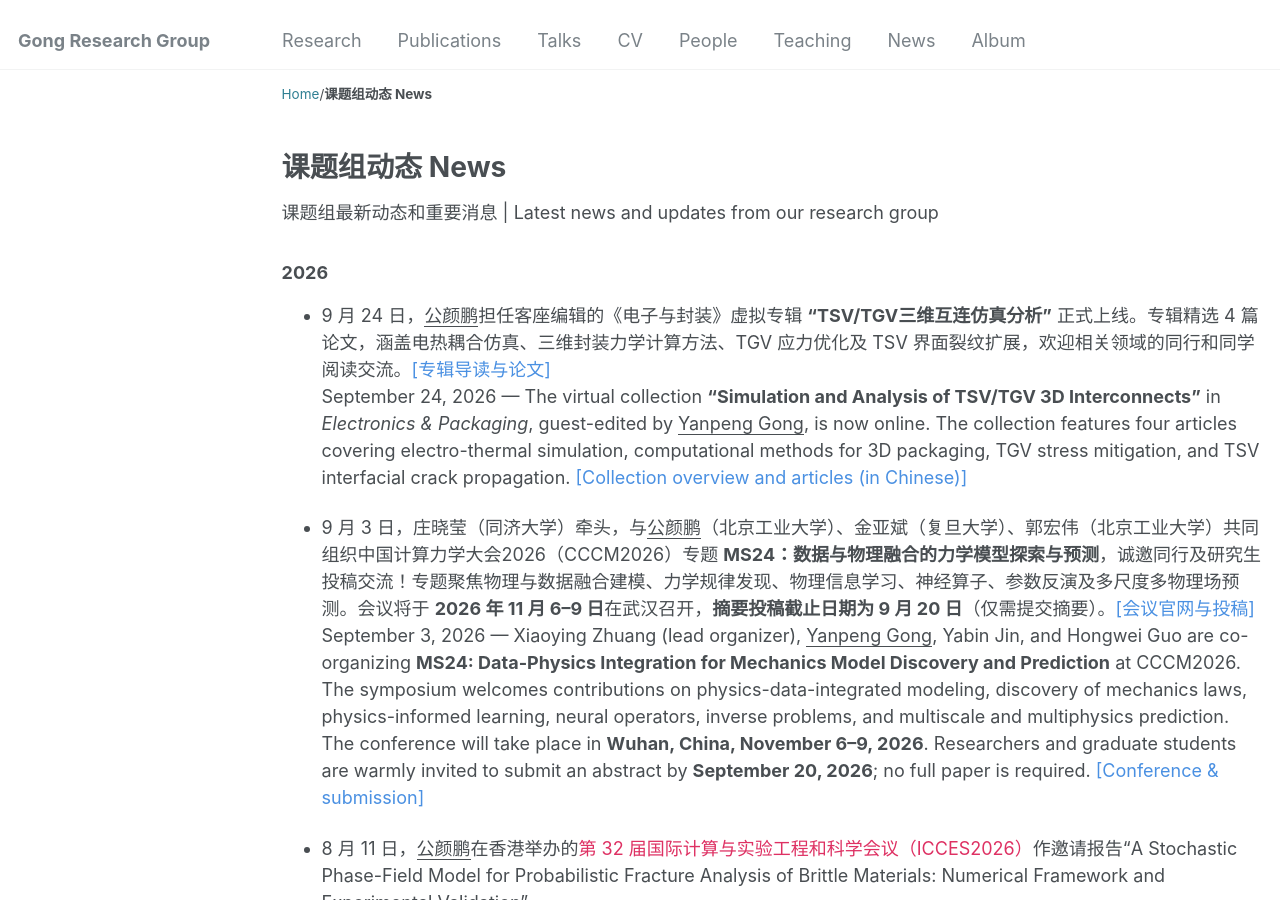
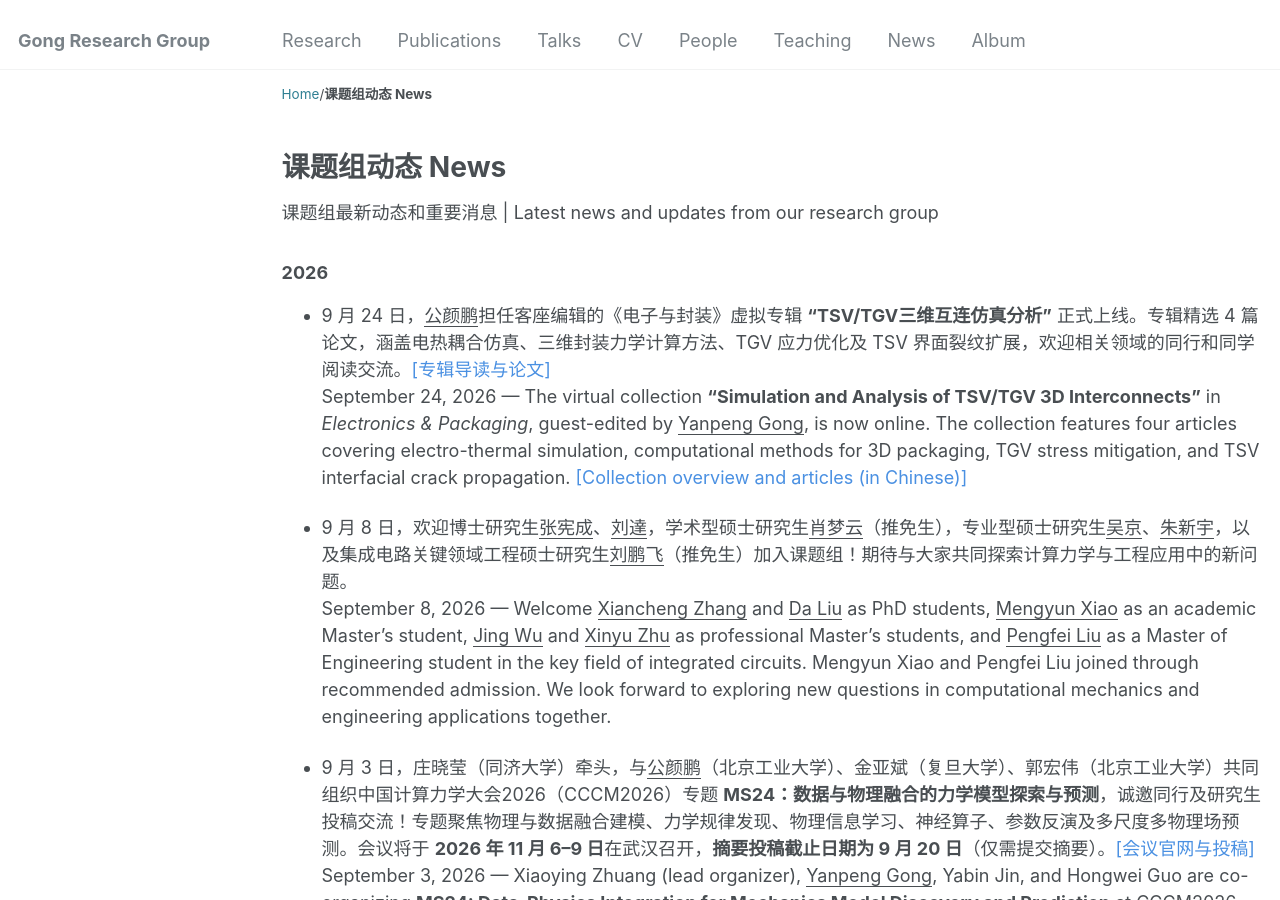
Before and after one commit to yanpeng-gong/yanpeng-gong.github.io, a Jekyll site: the page built from _news/news.md, in a window 1280 px wide and 900 px high. Built offline with Jekyll 4.4.1, drawn with Linux system fonts in a browser that asks for light colours; comment, search, counter and statistics services are not loaded.

Commit message:
news: welcome 2026 incoming graduate students

```diff
--- a/_news/news.md
+++ b/_news/news.md
@@ -13,6 +13,9 @@ description: "News and updates from Yanpeng Gong and the Gong Research Group at
 
 - 9 月 24 日，<u>公颜鹏</u>担任客座编辑的《电子与封装》虚拟专辑 <strong>“TSV/TGV三维互连仿真分析”</strong> 正式上线。专辑精选 4 篇论文，涵盖电热耦合仿真、三维封装力学计算方法、TGV 应力优化及 TSV 界面裂纹扩展，欢迎相关领域的同行和同学阅读交流。<a href="https://mp.weixin.qq.com/s/AdZjey62Fi6xEaaGQssnqA?scene=1" style="text-decoration:none;color:#4A90E2;">[专辑导读与论文]</a><br>
   September 24, 2026 — The virtual collection <strong>“Simulation and Analysis of TSV/TGV 3D Interconnects”</strong> in <em>Electronics &amp; Packaging</em>, guest-edited by <u>Yanpeng Gong</u>, is now online. The collection features four articles covering electro-thermal simulation, computational methods for 3D packaging, TGV stress mitigation, and TSV interfacial crack propagation. <a href="https://mp.weixin.qq.com/s/AdZjey62Fi6xEaaGQssnqA?scene=1" style="text-decoration:none;color:#4A90E2;">[Collection overview and articles (in Chinese)]</a><br>
+
+- 9 月 8 日，欢迎博士研究生<u>张宪成</u>、<u>刘達</u>，学术型硕士研究生<u>肖梦云</u>（推免生），专业型硕士研究生<u>吴京</u>、<u>朱新宇</u>，以及集成电路关键领域工程硕士研究生<u>刘鹏飞</u>（推免生）加入课题组！期待与大家共同探索计算力学与工程应用中的新问题。<br>
+  September 8, 2026 — Welcome <u>Xiancheng Zhang</u> and <u>Da Liu</u> as PhD students, <u>Mengyun Xiao</u> as an academic Master's student, <u>Jing Wu</u> and <u>Xinyu Zhu</u> as professional Master's students, and <u>Pengfei Liu</u> as a Master of Engineering student in the key field of integrated circuits. Mengyun Xiao and Pengfei Liu joined through recommended admission. We look forward to exploring new questions in computational mechanics and engineering applications together.<br>
 
 - 9 月 3 日，庄晓莹（同济大学）牵头，与<u>公颜鹏</u>（北京工业大学）、金亚斌（复旦大学）、郭宏伟（北京工业大学）共同组织中国计算力学大会2026（CCCM2026）专题 <strong>MS24：数据与物理融合的力学模型探索与预测</strong>，诚邀同行及研究生投稿交流！专题聚焦物理与数据融合建模、力学规律发现、物理信息学习、神经算子、参数反演及多尺度多物理场预测。会议将于 <strong>2026 年 11 月 6–9 日</strong>在武汉召开，<strong>摘要投稿截止日期为 9 月 20 日</strong>（仅需提交摘要）。<a href="https://meeting.cstam.org.cn/?mid=141&amp;sid=561" style="text-decoration:none;color:#4A90E2;">[会议官网与投稿]</a><br>
   September 3, 2026 — Xiaoying Zhuang (lead organizer), <u>Yanpeng Gong</u>, Yabin Jin, and Hongwei Guo are co-organizing <strong>MS24: Data-Physics Integration for Mechanics Model Discovery and Prediction</strong> at CCCM2026. The symposium welcomes contributions on physics-data-integrated modeling, discovery of mechanics laws, physics-informed learning, neural operators, inverse problems, and multiscale and multiphysics prediction. The conference will take place in <strong>Wuhan, China, November 6–9, 2026</strong>. Researchers and graduate students are warmly invited to submit an abstract by <strong>September 20, 2026</strong>; no full paper is required. <a href="https://meeting.cstam.org.cn/?mid=141&amp;sid=561" style="text-decoration:none;color:#4A90E2;">[Conference &amp; submission]</a><br>
```
